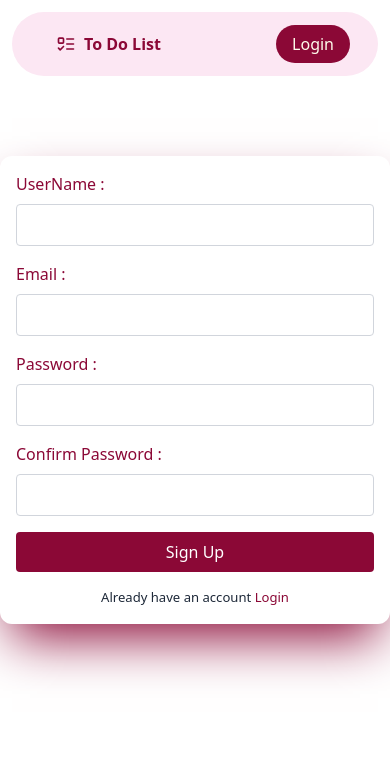
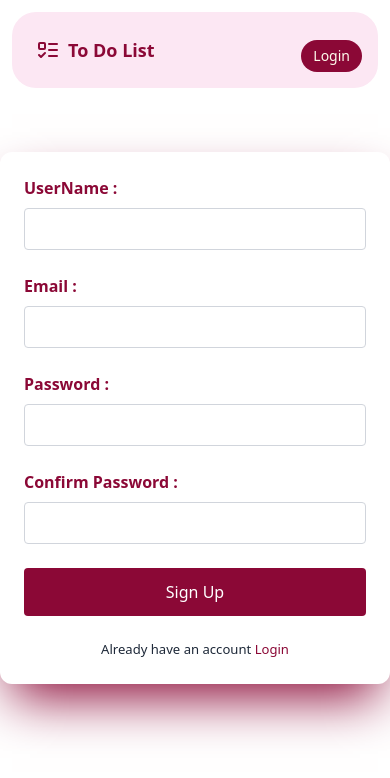
Before and after one commit to Mennaahmed08/To-Do-App, a React (Vite) app: page /To-Do-App/register in a window 390 px wide. Shown: the top 778 px of the page. Built offline with nearby package versions, Linux system fonts and the light colour scheme.

Commit message:
update responsive

```diff
--- a/src/Components/NavBar.jsx
+++ b/src/Components/NavBar.jsx
@@ -1,32 +1,60 @@
-import React from "react"
-import { Link, Outlet, useNavigate } from "react-router-dom"
-import { ListTodo } from 'lucide-react'
-import useAuth from "../hooks/AuthContext"
+import React from "react";
+import { Link, Outlet, useNavigate } from "react-router-dom";
+import { ListTodo } from "lucide-react";
+import useAuth from "../hooks/AuthContext";
 
 export default function NavBar() {
-  const { user, clearAuth } = useAuth()
-  const navigate = useNavigate()
+  const { user, clearAuth } = useAuth();
+  const navigate = useNavigate();
 
   const handleLogout = () => {
-    clearAuth()
-    navigate("/")
-  }
+    clearAuth();
+    navigate("/");
+  };
 
   return (
     <>
-      <nav className="flex justify-between px-7 py-5 rounded-4xl mt-3 mr-3 ml-3 items-center bg-pink-100">
-        <div className="flex px-4">
-          <ListTodo size={20} className="text-rose-900 mt-0.5" />
-          <Link to="/" className="text-rose-900 pl-2 font-bold">
+      <nav
+        className="
+          flex flex-wrap justify-between items-center
+          px-4 py-4
+          bg-pink-100 rounded-3xl
+          mx-3 mt-3
+          sm:px-7 sm:py-5
+        "
+      >
+        <div className="flex items-center px-2">
+          <ListTodo size={24} className="text-rose-900" />
+          <Link
+            to="/"
+            className="text-rose-900 pl-2 font-bold text-lg sm:text-xl"
+          >
             To Do List
           </Link>
         </div>
-        <ul>
+
+        <ul
+          className="
+            flex flex-wrap gap-3
+            mt-3
+            sm:mt-0
+            items-center
+          "
+        >
           {!user && (
             <li>
               <Link
                 to="/login"
-                className="bg-rose-900 text-amber-50 px-4 py-2 rounded-4xl focus:outline-2 focus:outline-offset-2 focus:outline-rose-800 active:bg-rose-800"
+                className="
+                  bg-rose-900 text-amber-50
+                  px-3 py-1.5
+                  rounded-3xl
+                  text-sm sm:text-base
+                  focus:outline-2 focus:outline-offset-2 focus:outline-rose-800
+                  active:bg-rose-800
+                  block
+                  sm:inline-block
+                "
               >
                 Login
               </Link>
@@ -36,7 +64,17 @@ export default function NavBar() {
             <li>
               <button
                 onClick={handleLogout}
-                className="bg-rose-900 text-amber-50 px-4 py-2 rounded-4xl focus:outline-2 focus:outline-offset-2 focus:outline-rose-800 active:bg-rose-800"
+                className="
+                  bg-rose-900 text-amber-50
+                  px-3 py-1.5
+                  rounded-3xl
+                  text-sm sm:text-base
+                  focus:outline-2 focus:outline-offset-2 focus:outline-rose-800
+                  active:bg-rose-800
+                  block
+                  sm:inline-block
+                  cursor-pointer
+                "
               >
                 Logout
               </button>
@@ -46,5 +84,5 @@ export default function NavBar() {
       </nav>
       <Outlet />
     </>
-  )
+  );
 }
--- a/src/Pages/LandingPage.jsx
+++ b/src/Pages/LandingPage.jsx
@@ -1,17 +1,24 @@
 import { Link } from "react-router-dom";
 
-export default function LandingPage(){
-    return(
-        <>
-        <div className="max-w-xl mx-auto mt-10 p-6 bg-white rounded-xl shadow-rose-900 shadow-2xl">
-            <h1 className="text-3xl font-bold text-rose-900 mb-4">To Do List Project</h1>
-            <p className="mb-4 text-gray-700">
-                This project helps you organize your daily tasks efficiently. You can add, edit, and delete your tasks easily.
-            </p>
-            <p className="mb-4 text-gray-700">
-                <span className="font-semibold text-rose-900">Note:</span> To add <Link to="/tasks" className="text-rose-900 underline">Tasks</Link>, please login first.
-            </p>
-        </div>
-        </>
-    );
+export default function LandingPage() {
+  return (
+    <div className="max-w-xl mx-auto mt-10 p-6 bg-white rounded-xl shadow-2xl shadow-rose-900
+                    sm:max-w-lg md:max-w-2xl lg:max-w-3xl xl:max-w-4xl
+                    sm:p-8">
+      <h1 className="text-3xl sm:text-4xl font-bold text-rose-900 mb-6 text-center sm:text-left">
+        To Do List Project
+      </h1>
+      <p className="mb-4 text-gray-700 text-base sm:text-lg leading-relaxed">
+        This project helps you organize your daily tasks efficiently. You can add, edit, and delete your tasks easily.
+      </p>
+      <p className="mb-4 text-gray-700 text-base sm:text-lg leading-relaxed">
+        <span className="font-semibold text-rose-900">Note:</span>{" "}
+        To add{" "}
+        <Link to="/tasks" className="text-rose-900 underline hover:text-rose-700 transition-colors duration-300">
+          Tasks
+        </Link>
+        , please login first.
+      </p>
+    </div>
+  );
 }
--- a/src/Pages/Login.jsx
+++ b/src/Pages/Login.jsx
@@ -1,45 +1,57 @@
-import { useFormik} from "formik";
+import { useFormik } from "formik";
 import { Link, useNavigate } from "react-router-dom";
 import * as Yup from "yup";
 import { authApi } from "../services/Auth";
 import useAuth from "../hooks/AuthContext";
 
-export default function Login(){
-    const {saveUser}= useAuth();
-    const navigate= useNavigate();
-    const handleSubmit= async (values)=>{
+export default function Login() {
+  const { saveUser } = useAuth();
+  const navigate = useNavigate();
+
+  const handleSubmit = async (values) => {
     try {
-          const user=  await authApi.login(values.email,values.password);
-          console.log({user});
+      const user = await authApi.login(values.email, values.password);
+      console.log({ user });
       saveUser(user);
       navigate("/tasks");
     } catch (error) {
-            console.log(error)
+      console.log(error);
     }
-    }
+  };
 
-        const formik= useFormik({
-        initialValues:{
-            email:"",
-            password:"",
+  const formik = useFormik({
+    initialValues: {
+      email: "",
+      password: "",
     },
 
     validationSchema: Yup.object({
       email: Yup.string()
         .email("Invalid Email Address")
-            .required("Email is Requird"),
+        .required("Email is Required"),
       password: Yup.string()
-            .min(6,"Password must be at least 6 characters")
+        .min(6, "Password must be at least 6 characters")
         .matches(/^[a-zA-Z0-9]+$/, "Password must be alphanumeric only")
         .required("Password is required"),
     }),
+
     onSubmit: handleSubmit,
   });
-    return(
+
+  return (
     <>
-        <form onSubmit={formik.handleSubmit} className="max-w-md mx-auto p-4 bg-white  shadow-rose-900 shadow-2xl rounded-xl space-y-4 mt-20">
+      <form
+        onSubmit={formik.handleSubmit}
+        className="max-w-md w-full mx-auto p-6 bg-white shadow-2xl shadow-rose-900 rounded-xl space-y-6 mt-16
+                   sm:max-w-lg sm:p-8
+                   md:max-w-xl
+                   lg:max-w-lg
+                   xl:max-w-md"
+      >
         <div>
-                <label htmlFor="email" className="block  text-rose-900 ">Email</label>
+          <label htmlFor="email" className="block text-rose-900 font-semibold">
+            Email
+          </label>
           <input
             type="email"
             name="email"
@@ -47,12 +59,18 @@ export default function Login(){
             onChange={formik.handleChange}
             onBlur={formik.handleBlur}
             value={formik.values.email}
-                className="border border-gray-300 px-3 py-2 w-full rounded focus:outline-2 focus:outline-offset-2 focus:outline-rose-800 mt-2 text-gray-700"
+            className="border border-gray-300 px-3 py-2 w-full rounded
+                       focus:outline-2 focus:outline-offset-2 focus:outline-rose-800 mt-2 text-gray-700"
           />
-                 {formik.touched.email&&formik.errors.email&&<p className="text-red-500 text-sm">{formik.errors.email}</p>}
+          {formik.touched.email && formik.errors.email && (
+            <p className="text-red-500 text-sm mt-1">{formik.errors.email}</p>
+          )}
         </div>
+
         <div>
-                <label htmlFor="password" className="block  text-rose-900 ">Password</label>
+          <label htmlFor="password" className="block text-rose-900 font-semibold">
+            Password
+          </label>
           <input
             type="password"
             name="password"
@@ -60,13 +78,28 @@ export default function Login(){
             onChange={formik.handleChange}
             onBlur={formik.handleBlur}
             value={formik.values.password}
-                className="border border-gray-300 px-3 py-2 w-full rounded focus:outline-2 focus:outline-offset-2 focus:outline-rose-800 mt-2 text-gray-700"
+            className="border border-gray-300 px-3 py-2 w-full rounded
+                       focus:outline-2 focus:outline-offset-2 focus:outline-rose-800 mt-2 text-gray-700"
           />
-                {formik.touched.password&&formik.errors.password&&<p className="text-red-500 text-sm">{formik.errors.password}</p>}
+          {formik.touched.password && formik.errors.password && (
+            <p className="text-red-500 text-sm mt-1">{formik.errors.password}</p>
+          )}
         </div>
-            <button type="submit" className="w-full bg-rose-900 text-white py-2 rounded hover:bg-rose-800">Login</button>
-            <p className="text-center text-[13.1px] text-gray-800"> Don't have an account? <Link to="/register" className="text-rose-900">Sign Up</Link></p>
+
+        <button
+          type="submit"
+          className="w-full bg-rose-900 text-white py-3 rounded hover:bg-rose-800 transition-colors duration-300"
+        >
+          Login
+        </button>
+
+        <p className="text-center text-[13.1px] text-gray-800">
+          Don't have an account?{" "}
+          <Link to="/register" className="text-rose-900 hover:underline">
+            Sign Up
+          </Link>
+        </p>
       </form>
     </>
-    )
+  );
 }
--- a/src/Pages/RegisterForm.jsx
+++ b/src/Pages/RegisterForm.jsx
@@ -1,103 +1,140 @@
-import {useFormik} from "formik";
+import { useFormik } from "formik";
 import * as Yup from "yup";
 import { Link } from "react-router-dom";
 import { authApi } from "../services/Auth";
-import {useState} from "react"
+import { useState } from "react";
 
-
-export default function RegisterForm(){
+export default function RegisterForm() {
   const [errorMsg, setErrorMsg] = useState("");
-    const handleSubmit = async (values)=>{
+  const handleSubmit = async (values) => {
     setErrorMsg("");
     try {
-            await authApi.register(values.userName,values.email,values.password);
+      await authApi.register(values.userName, values.email, values.password);
     } catch (error) {
       setErrorMsg(error.message);
     }
+  };
 
-    };
-    const formik= useFormik({
-        initialValues:{
-            userName:"",
-            email:"",
-            password:"",
-            confirmPassword:"",
+  const formik = useFormik({
+    initialValues: {
+      userName: "",
+      email: "",
+      password: "",
+      confirmPassword: "",
     },
     validationSchema: Yup.object({
       userName: Yup.string()
         .min(3, "Username must be at least 3 characters")
         .required("Username is required"),
-
       email: Yup.string()
         .email("Invalid Email Address")
         .required("Email is required"),
-
       password: Yup.string()
         .min(6, "Password must be at least 6 characters")
         .matches(/^[a-zA-Z0-9]+$/, "Password must be alphanumeric only")
         .required("Password is required"),
-
       confirmPassword: Yup.string()
-            .oneOf([Yup.ref('password'), null], "Passwords must match")
+        .oneOf([Yup.ref("password"), null], "Passwords must match")
         .required("Confirm Password is required"),
     }),
     onSubmit: handleSubmit,
   });
+
   return (
-        <>
-        <form onSubmit={formik.handleSubmit} className="max-w-md mx-auto p-4 bg-white shadow-rose-900 shadow-2xl rounded-xl space-y-4 mt-20">
+    <form
+      onSubmit={formik.handleSubmit}
+      className="
+        max-w-md w-full mx-auto p-6 bg-white shadow-2xl shadow-rose-900 rounded-xl space-y-6 mt-16
+        sm:max-w-lg sm:p-8
+        md:max-w-xl
+        lg:max-w-lg
+        xl:max-w-md
+      "
+    >
       <div>
-                <label htmlFor="userName" className="block text-rose-900">UserName :</label>
+        <label htmlFor="userName" className="block text-rose-900 font-semibold">
+          UserName :
+        </label>
         <input
           type="text"
           name="userName"
           value={formik.values.userName}
           onChange={formik.handleChange}
           onBlur={formik.handleBlur}
-                className="border border-gray-300 px-3 py-2 w-full rounded focus:outline-2 focus:outline-offset-2 focus:outline-rose-800 mt-2 text-gray-700"
+          className="border border-gray-300 px-3 py-2 w-full rounded
+                     focus:outline-2 focus:outline-offset-2 focus:outline-rose-800 mt-2 text-gray-700"
         />
-                {formik.touched.userName&&formik.errors.userName&&<p className="text-red-500 text-sm">{formik.errors.userName}</p>}
+        {formik.touched.userName && formik.errors.userName && (
+          <p className="text-red-500 text-sm mt-1">{formik.errors.userName}</p>
+        )}
       </div>
       <div>
-                <label htmlFor="email" className="block text-rose-900">Email :</label>
+        <label htmlFor="email" className="block text-rose-900 font-semibold">
+          Email :
+        </label>
         <input
           type="email"
           name="email"
           value={formik.values.email}
           onChange={formik.handleChange}
           onBlur={formik.handleBlur}
-                className="border border-gray-300 px-3 py-2 w-full rounded focus:outline-2 focus:outline-offset-2 focus:outline-rose-800 mt-2 text-gray-700"
+          className="border border-gray-300 px-3 py-2 w-full rounded
+                     focus:outline-2 focus:outline-offset-2 focus:outline-rose-800 mt-2 text-gray-700"
         />
-                {formik.touched.email&&formik.errors.email&&<p className="text-red-500 text-sm">{formik.errors.email}</p>}
+        {formik.touched.email && formik.errors.email && (
+          <p className="text-red-500 text-sm mt-1">{formik.errors.email}</p>
+        )}
       </div>
       <div>
-                <label htmlFor="password" className="block text-rose-900">Password :</label>
+        <label htmlFor="password" className="block text-rose-900 font-semibold">
+          Password :
+        </label>
         <input
           type="password"
           name="password"
           value={formik.values.password}
           onChange={formik.handleChange}
           onBlur={formik.handleBlur}
-                className="border border-gray-300 px-3 py-2 w-full rounded focus:outline-2 focus:outline-offset-2 focus:outline-rose-800 mt-2 text-gray-700"
+          className="border border-gray-300 px-3 py-2 w-full rounded
+                     focus:outline-2 focus:outline-offset-2 focus:outline-rose-800 mt-2 text-gray-700"
         />
-                {formik.touched.password&&formik.errors.password&&<p className="text-red-500 text-sm">{formik.errors.password}</p>}
+        {formik.touched.password && formik.errors.password && (
+          <p className="text-red-500 text-sm mt-1">{formik.errors.password}</p>
+        )}
       </div>
       <div>
-                <label htmlFor="confirmPassword" className="block text-rose-900">Confirm Password :</label>
+        <label
+          htmlFor="confirmPassword"
+          className="block text-rose-900 font-semibold"
+        >
+          Confirm Password :
+        </label>
         <input
           type="password"
           name="confirmPassword"
           value={formik.values.confirmPassword}
           onChange={formik.handleChange}
           onBlur={formik.handleBlur}
-                className="border border-gray-300 px-3 py-2 w-full rounded focus:outline-2 focus:outline-offset-2 focus:outline-rose-800 mt-2 text-gray-700"
+          className="border border-gray-300 px-3 py-2 w-full rounded
+                     focus:outline-2 focus:outline-offset-2 focus:outline-rose-800 mt-2 text-gray-700"
         />
-                {formik.touched.confirmPassword&&formik.errors.confirmPassword&&<p className="text-red-500 text-sm">{formik.errors.confirmPassword}</p>}
+        {formik.touched.confirmPassword && formik.errors.confirmPassword && (
+          <p className="text-red-500 text-sm mt-1">{formik.errors.confirmPassword}</p>
+        )}
       </div>
-            <button type="submit" className="w-full bg-rose-900 text-white py-2 rounded hover:bg-rose-800">Sign Up</button>
-            <p className="text-center text-[13.1px] text-gray-800"> Already have an account <Link to="/login" className="text-rose-900">Login</Link></p>
-            {errorMsg && <p className="text-red-500 text-sm">{errorMsg}</p>}
+      <button
+        type="submit"
+        className="w-full bg-rose-900 text-white py-3 rounded hover:bg-rose-800 transition-colors duration-300"
+      >
+        Sign Up
+      </button>
+      <p className="text-center text-[13.1px] text-gray-800">
+        Already have an account{" "}
+        <Link to="/login" className="text-rose-900 hover:underline">
+          Login
+        </Link>
+      </p>
+      {errorMsg && <p className="text-red-500 text-sm text-center mt-2">{errorMsg}</p>}
     </form>
-        </>
-    )
+  );
 }
```
Lines whose indentation alone changed are shown as unchanged.
